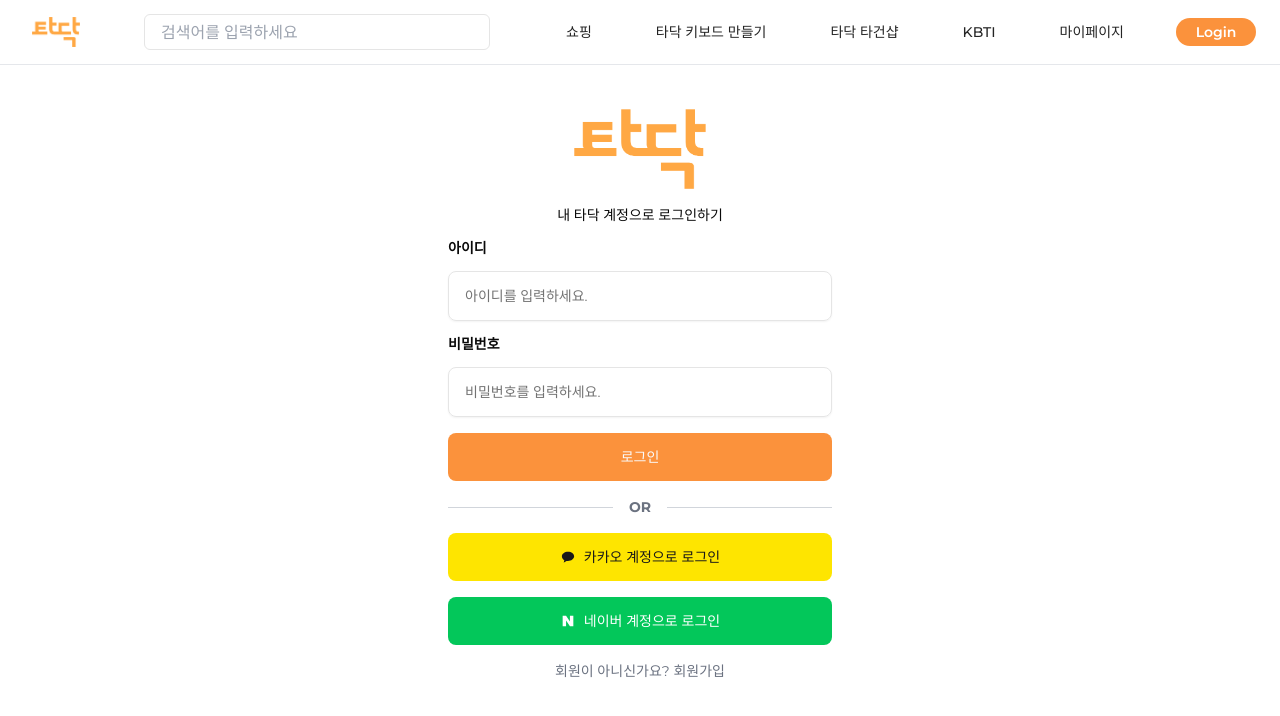
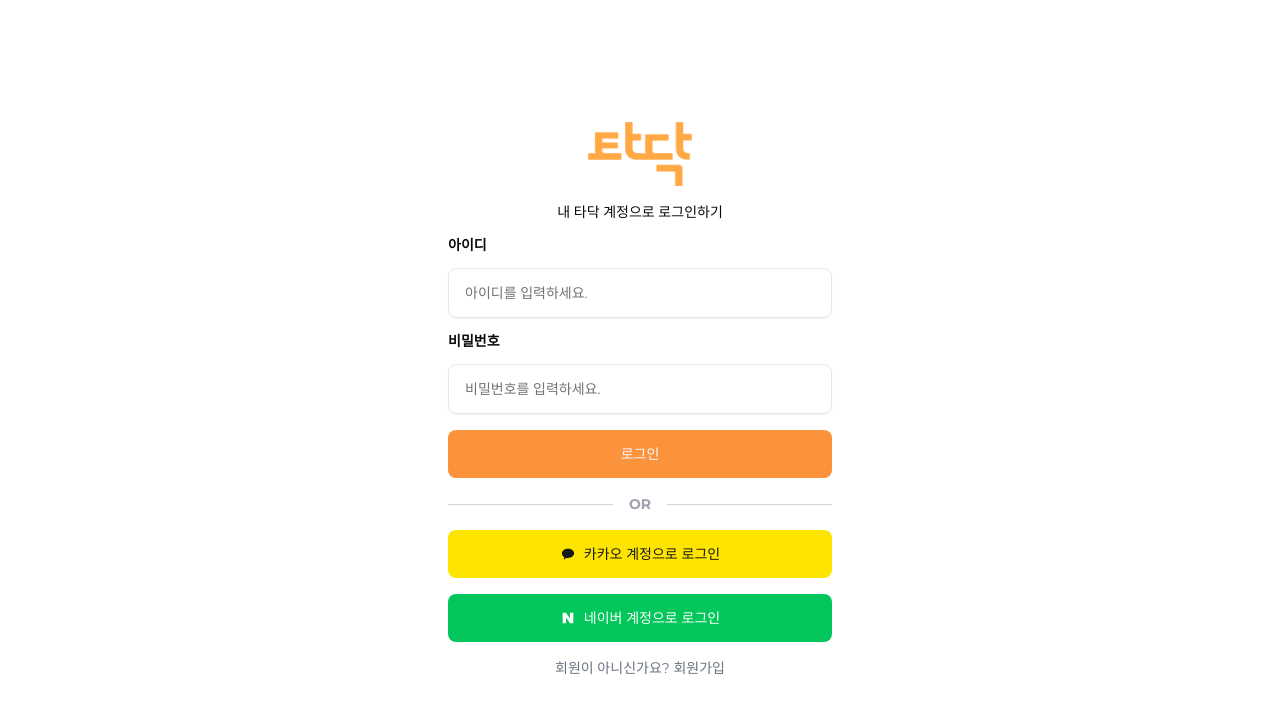
Before and after one commit to teamdadada/tadak, a React (Vite) app in the folder client/web/: page /account/login in a window 1280 px wide. Shown: the top 716 px of the page. Built offline with nearby package versions, Linux system fonts and the light colour scheme; a web font is replaced by a local one.

Commit message:
[FE] design: 회원가입/로그인 화면에서 헤더 제거

```diff
--- a/client/web/src/components/account/Divider.tsx
+++ b/client/web/src/components/account/Divider.tsx
@@ -6,7 +6,7 @@ const Divider = ({ text }: DividerProps) => {
   return (
     <div className={`flex items-center my-6`}>
       <div className="flex-grow h-[1px] bg-gray-300"></div>
-      <span className="px-4 text-sm text-gray-500 font-bold">{text}</span>
+      <span className="px-4 text-sm text-gray-400 font-bold">{text}</span>
       <div className="flex-grow h-[1px] bg-gray-300"></div>
     </div>
   )
--- /dev/null
+++ b/client/web/src/components/layout/SimpleLayout.tsx
@@ -0,0 +1,15 @@
+import { Outlet } from 'react-router-dom'
+
+const AuthLayout = () => {
+  return (
+    <div className="flex flex-col min-h-screen w-full">
+      <main className="flex-1 flex items-center justify-center">
+        <div className="w-full max-w-md p-6">
+          <Outlet />
+        </div>
+      </main>
+    </div>
+  )
+}
+
+export default AuthLayout
--- a/client/web/src/pages/Account/LoginPage/LoginPage.tsx
+++ b/client/web/src/pages/Account/LoginPage/LoginPage.tsx
@@ -5,7 +5,7 @@ import ServiceLogin from './ServiceLogin'
 
 const LoginPage = () => {
   return (
-    <div className="flex flex-col items-center justify-center my-11">
+    <div className="flex flex-col items-center justify-center">
       <div className="w-full max-w-sm space-y-4">
         <ServiceLogin />
         <Divider text="OR" />
--- a/client/web/src/pages/Account/LoginPage/ServiceLogin.tsx
+++ b/client/web/src/pages/Account/LoginPage/ServiceLogin.tsx
@@ -1,13 +1,14 @@
-import logoImage from '@/assets/images/logo.png'
+import LogoImage from '@/assets/images/logo.png'
 import InputField from '@/components/account/InputField'
 import { Button } from '@/components/ui/button'
+import { Link } from 'react-router-dom'
 
 const ServiceLogin = () => {
   return (
     <div className="flex flex-col gap-4">
-      <div className="flex justify-center">
-        <img src={logoImage} alt="logo" className="h-20 w-auto" />
-      </div>
+      <Link to="/" className="flex justify-center">
+        <img src={LogoImage} alt="타닥 로고" className="h-16" />
+      </Link>
       <p className="text-center text-sm">내 타닥 계정으로 로그인하기</p>
 
       <div className="flex flex-col gap-4">
@@ -25,7 +26,7 @@ const ServiceLogin = () => {
           placeholder="비밀번호를 입력하세요."
         />
       </div>
-      <Button className="w-full py-6 rounded-lg bg-orange-400 hover:bg-orange-400 shadow-none">
+      <Button className="w-full py-6 rounded-lg shadow-none bg-orange-400 hover:bg-orange-400">
         로그인
       </Button>
     </div>
--- a/client/web/src/pages/Account/SignupPage/SignupPage.tsx
+++ b/client/web/src/pages/Account/SignupPage/SignupPage.tsx
@@ -1,11 +1,16 @@
 import InputField from '@/components/account/InputField'
+import LogoImage from '@/assets/images/logo.png'
+
 import { Button } from '@/components/ui/button'
+import { Link } from 'react-router-dom'
 
 const SignupPage = () => {
   return (
-    <div className="flex flex-col items-center justify-center my-11">
+    <div className="flex flex-col items-center justify-center">
       <div className="w-full max-w-sm space-y-4">
-        <h1 className="text-3xl text-center font-bold">Sign In</h1>
+        <Link to="/" className="flex justify-center">
+          <img src={LogoImage} alt="타닥 로고" className="h-16" />
+        </Link>
         <div className="flex flex-col gap-4">
           <InputField
             id="nickname"
```
Also changed, not shown: client/web/src/routes/AppRoutes.tsx (+9 -2 lines).
